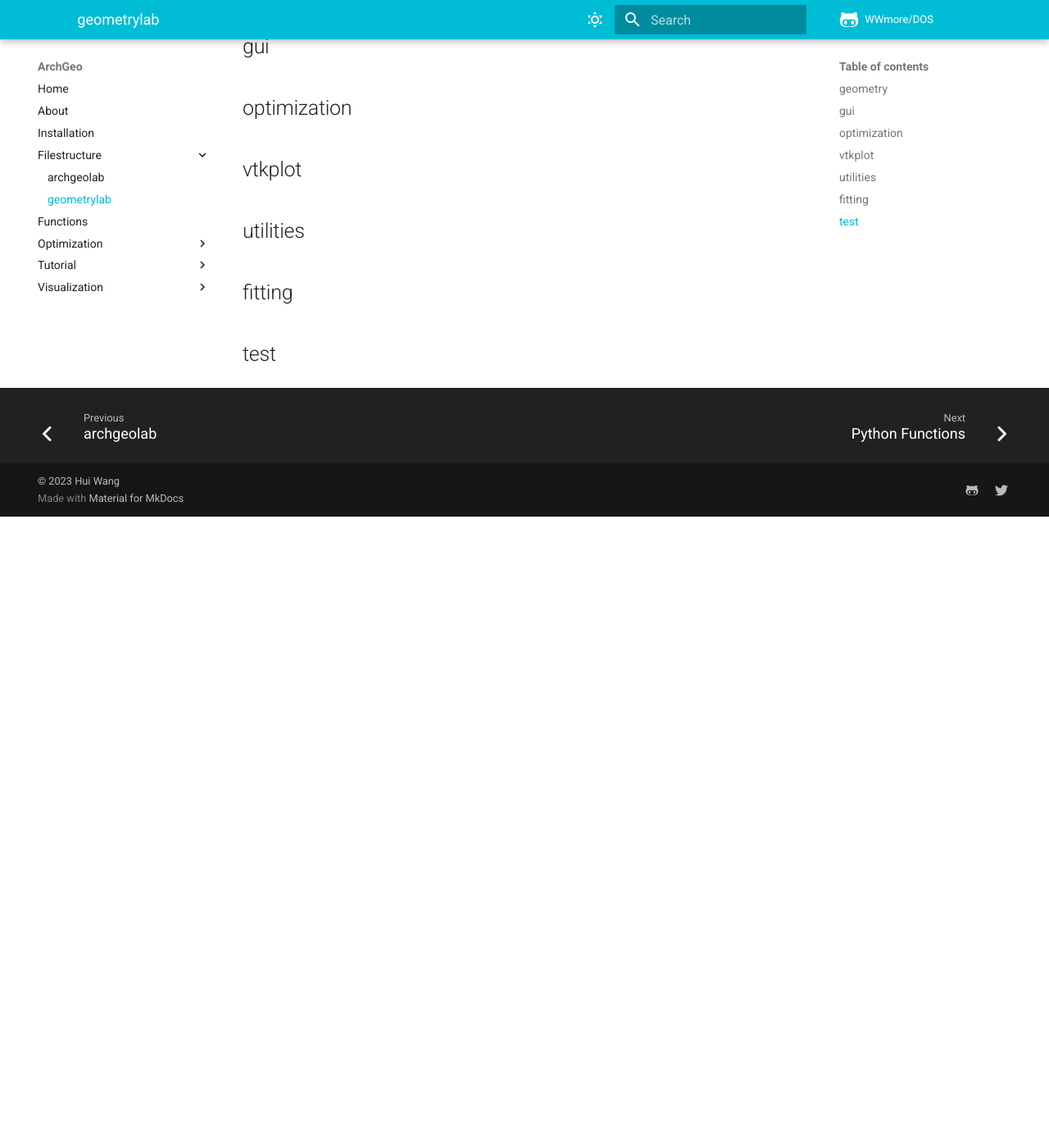
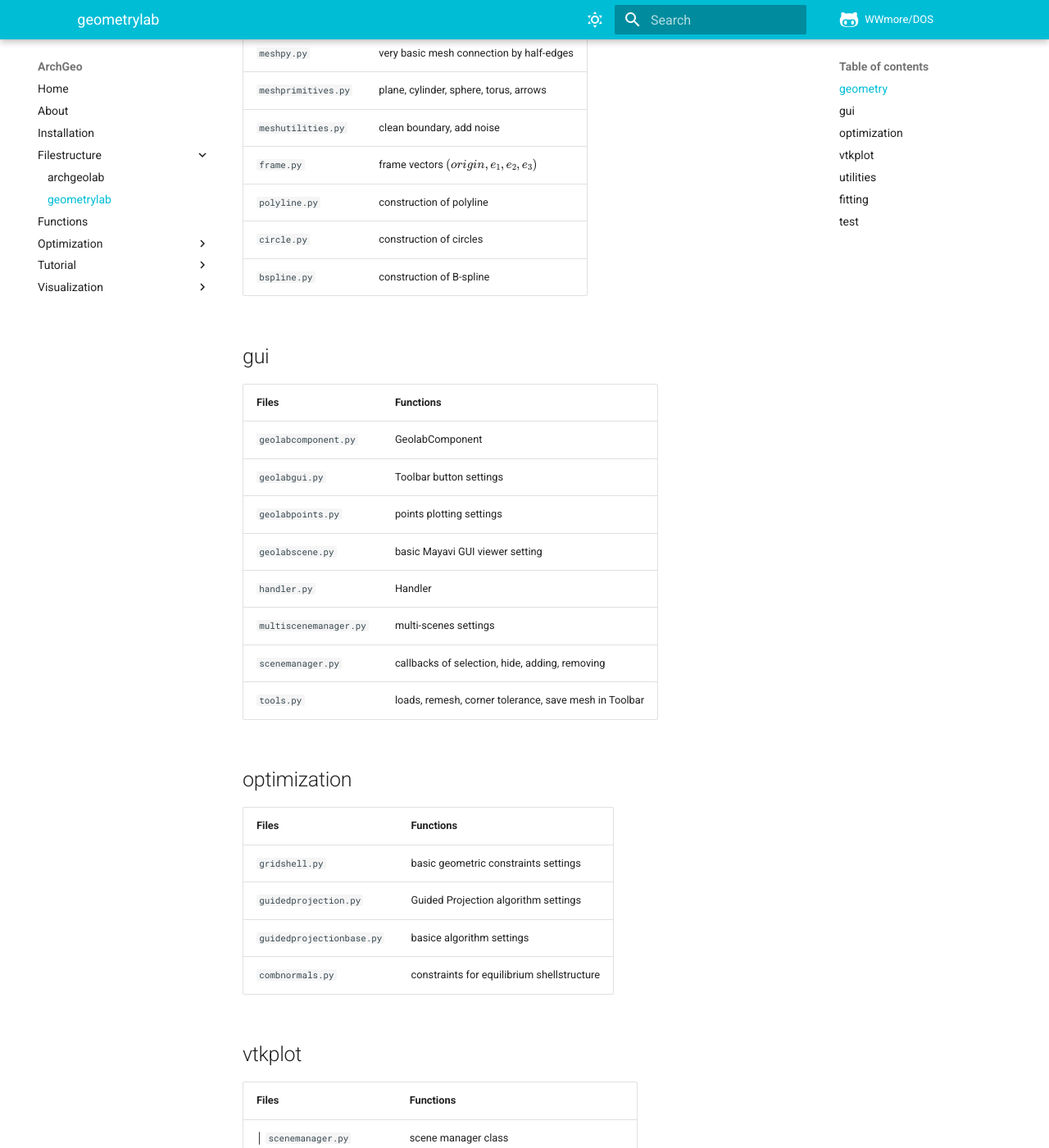
Before and after one commit to WWmore/mkdocs-archgeo, an MkDocs documentation site: the page built from docs/filestructure/geometrylab.md, in a window 1280 px wide and 1400 px high, scrolled down 1382 px. Shown: the whole window at 82% size. Built offline with MkDocs 1.6.1 and Material for MkDocs 9.7.7, drawn with Linux system fonts in a browser that asks for light colours; comment, search, counter and statistics services are not loaded; before the commit the page ends 2012 px from its top, so only the background shows below that; some of the changed text lies outside the part shown.

Commit message:
update filestructure

```diff
--- a/docs/filestructure/geometrylab.md
+++ b/docs/filestructure/geometrylab.md
@@ -61,16 +60,81 @@
 
 ## geometry
 
+|  Files              | Functions                               |
+| ------------------- | --------------------------------------- |
+| `meshpy.py`         | very basic mesh connection by half-edges|
+| `meshprimitives.py` | plane, cylinder, sphere, torus, arrows  |
+| `meshutilities.py`  | clean boundary, add noise               |
+| `frame.py`          | frame vectors $(origin,e_1,e_2,e_3)$    |
+| `polyline.py`       | construction of polyline                |
+| `circle.py`         | construction of circles                 |
+| `bspline.py`        | construction of B-spline                |
+
+
 ## gui
+
+|  Files                 | Functions                                             |
+| ---------------------- | ----------------------------------------------------- |
+| `geolabcomponent.py`   | GeolabComponent                                       |
+| `geolabgui.py`         | Toolbar button settings                               |
+| `geolabpoints.py`      | points plotting settings                              |
+| `geolabscene.py`       | basic Mayavi GUI viewer setting                       |
+| `handler.py`           | Handler                                               |
+| `multiscenemanager.py` | multi-scenes settings                                 |
+| `scenemanager.py`      | callbacks of selection, hide, adding, removing        |
+| `tools.py`             | loads, remesh, corner tolerance, save mesh in Toolbar |
 
 
 ## optimization
 
+|  Files                    | Functions                                  |
+| ------------------------- | ------------------------------------------ |
+| `gridshell.py`            | basic geometric constraints settings       |
+| `guidedprojection.py`     | Guided Projection algorithm settings       |
+| `guidedprojectionbase.py` | basice algorithm settings                  |
+| `combnormals.py`          | constraints for equilibrium shellstructure |
 
 ## vtkplot
 
+|  Files                  | Functions                                        |
+| ----------------------- | ------------------------------------------------ |
+│ `scenemanager.py`       | scene manager class                              |
+│ `plotmanager.py`        | plot manager class                               |
+│ `meshplotmanager.py`    | mesh plottint manager class                      |
+│ `plotutilities.py`      | plotting attributes                              |
+│ `glyphs.py`             | plot arrows, spheres, pipes, discs, cones, rings |
+│ `glyphsource.py`        | Glyph3D                                          |
+│ `pointsource.py`        | Points                                           |
+│ `pointsplotmanager.py`  | plot points                                      |
+│ `edgesource.py`         | plot edge plot                                   |
+│ `polylinesource.py`     | plot polylines                                   |
+│ `bsplineplotmanager.py` | plot B-spline curves                             |
+│ `vectorsource.py`       | vector settings                                  |
+│ `vector3dsource.py`     | plot vectors                                     |
+│ `meshvectorsource.py`   | plot vectors as meshes                           |
+│ `facesource.py`         | plot faces                                       |
+│ `toolbar.py`            | Toolbar settings                                 |
+│ `selector.py`           | interactive selections                           |
+│ `viewer.py`             | GUI viewer layout                                |
+│ `check.py`              | check the changes of mesh connectivity           |
+
 ## utilities
+
+|  Files          | Functions            |
+| --------------- | -------------------- |
+| `utilities.py`  | array data structure |
 
 ## fitting
 
+|  Files                | Functions                                     |
+| --------------------- | --------------------------------------------- |
+| `jetfitting.py`       | quadratic fitting to get principal curvatures |
+| `linearregression.py` | linear regression, sphere fitting             |
+| `cluster.py`          | K-means cluster of given points               |
+| `bspline.py`          | construction of B-spline curves               |
+
 ## test
+
+|  Files          | Functions                                     |
+| --------------- | --------------------------------------------- |
+| `paneling.py`   | basic frame integrated with algorithm and GUI |
```
Also changed, not shown: other parts of docs/filestructure/geometrylab.md (+0 -1 lines), docs/filestructure/index.md (+1 -22 lines).
